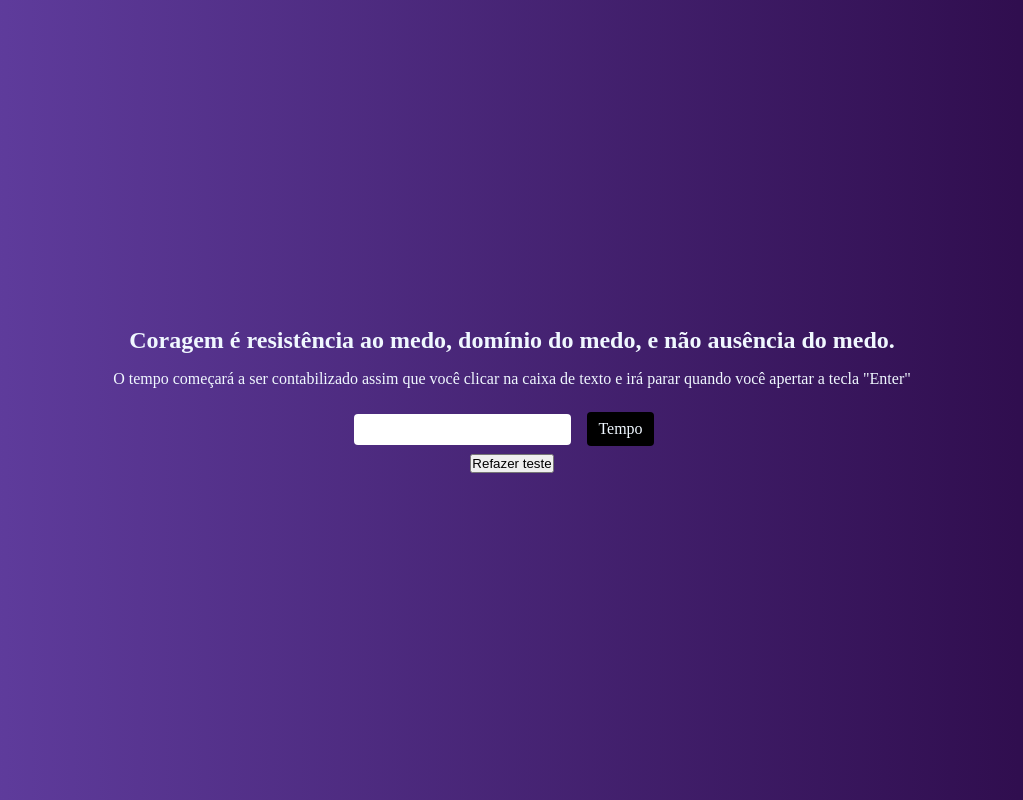
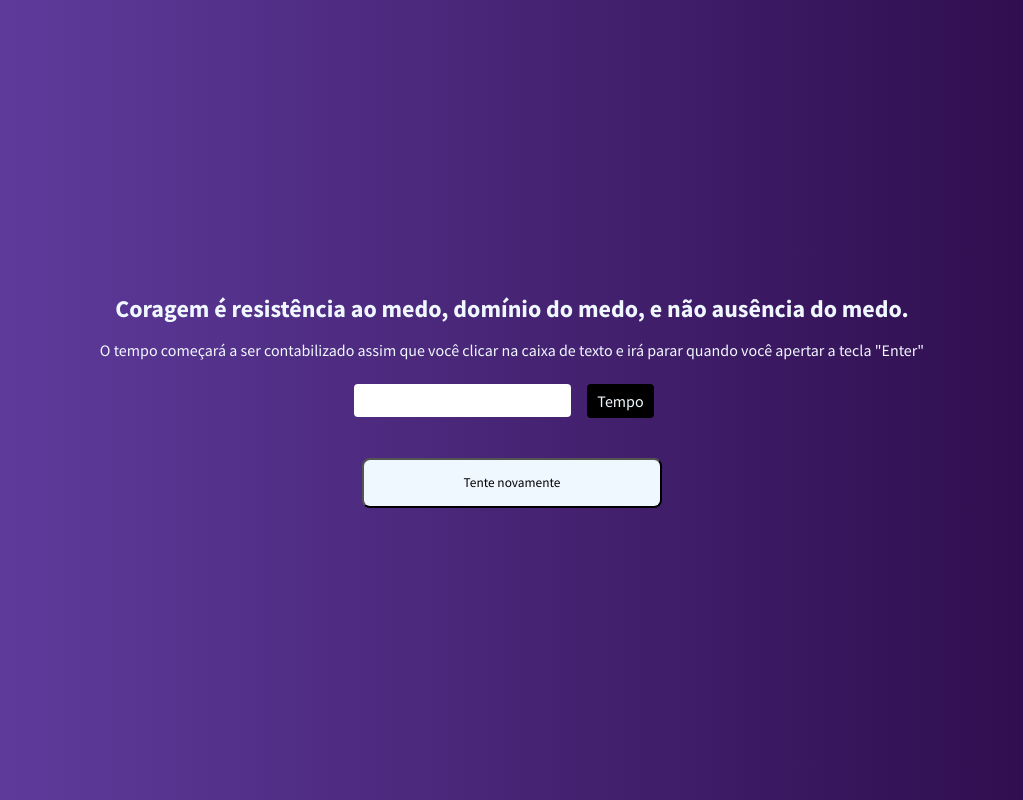
Before and after one commit to henrymedeiros/typingSpeedTest, a plain HTML site: page index.html in a window 1280 px wide. Shown: the whole page, without its empty margins (128-1151 px from the left). Drawn offline with Linux system fonts and the light colour scheme.

Commit message:
Alterãções Finais

```diff
--- a/css.css
+++ b/css.css
@@ -1,6 +1,7 @@
 * {
   margin: 0;
   padding: 0;
+  font-family: 'Source Sans Pro';
 }
 
 /*:root {
@@ -17,6 +18,7 @@
   color: aliceblue;
 
 }
+
 
 .principal h1, p {
   margin-bottom: 1rem;
@@ -47,3 +49,11 @@
   justify-content: center;
   align-items: center;
 }
+
+.restart-btn{
+  margin-top: 2rem ;
+  background-color: aliceblue;
+  width: 300px;
+  height: 50px;
+  border-radius: 8px;
+}
--- a/index.html
+++ b/index.html
@@ -12,11 +12,15 @@
     <link rel="stylesheet" href="css.css">
     <!-- Font  -->
 
+    <link rel="preconnect" href="https://fonts.gstatic.com">
+<link href="https://fonts.googleapis.com/css2?family=Source+Sans+Pro:ital,wght@0,200;0,300;0,400;0,600;0,700;0,900;1,200;1,300;1,400;1,600;1,700;1,900&display=swap" rel="stylesheet">
+
 </head>
 
 <body>
 
     <div class="container">
+        <nav class="menubar"></nav>
         <section id="principal" class="principal">
 
             <h1 id="picked-quote"></h1>
@@ -32,7 +36,7 @@
             </div>
             </div>
             <button id="restart-btn" class="restart-btn">
-                Refazer teste
+                Tente novamente
             </button>
         </section>
     </div>
```
